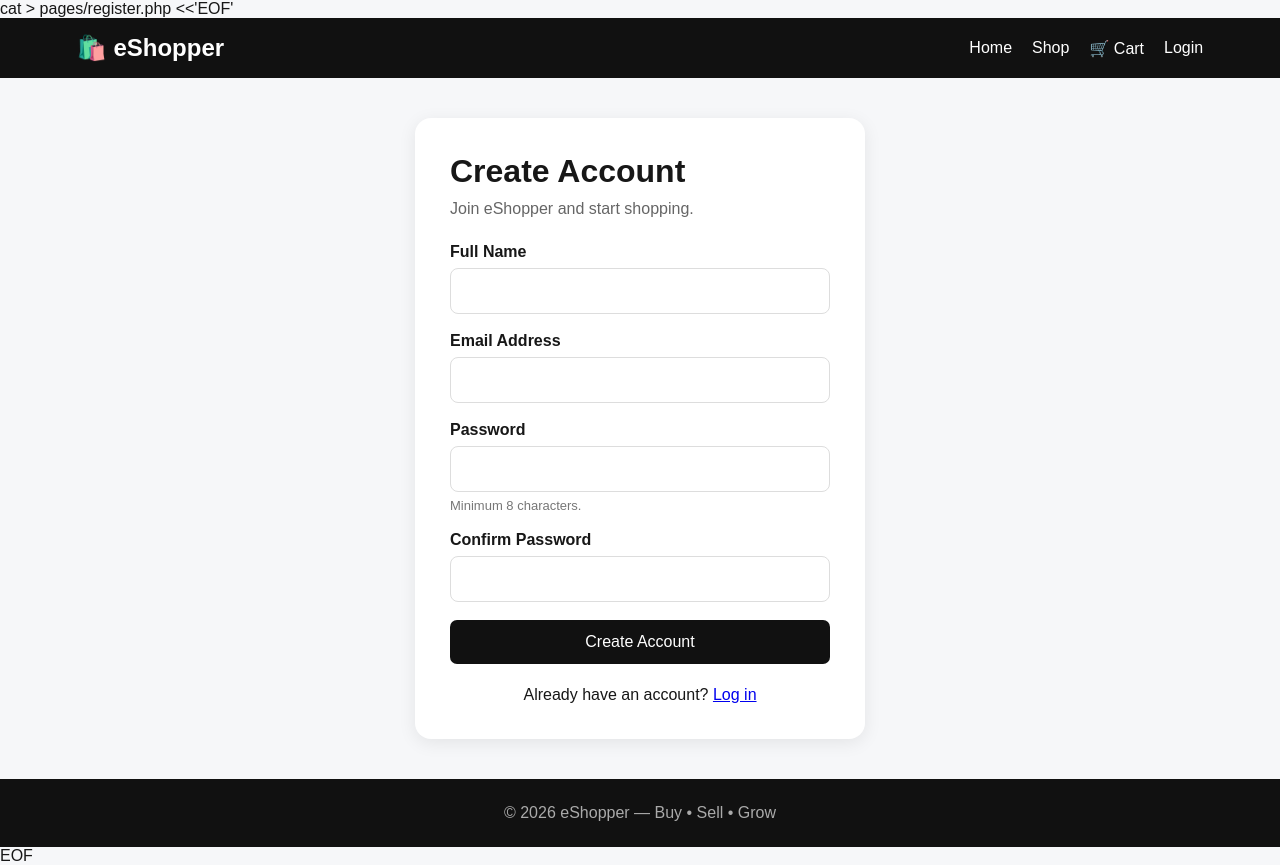
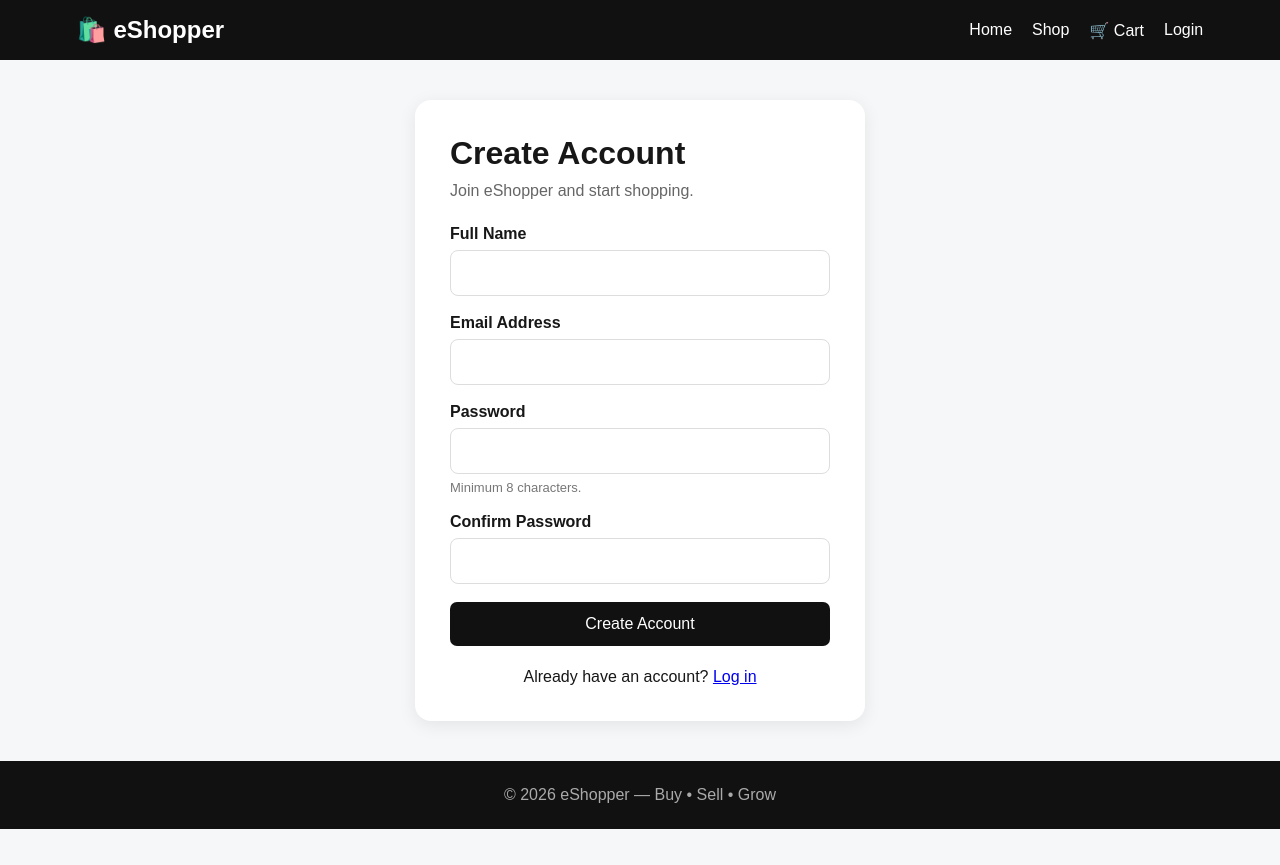
Before and after one commit to Eshopper28/eshopper, a PHP site: page /pages/register.php in a window 1280 px wide. After the commit the page ends 829 px from the top, so only its background shows below. Run offline with PHP 8.4, Linux system fonts and the light colour scheme.

Commit message:
Rewrite customer registration

```diff
--- a/pages/register.php
+++ b/pages/register.php
@@ -1,4 +1,3 @@
-cat > pages/register.php <<'EOF'
 <?php
 
 session_start();
@@ -373,4 +372,3 @@ if ($_SERVER['REQUEST_METHOD'] === 'POST') {
 </body>
 
 </html>
-EOF
```
